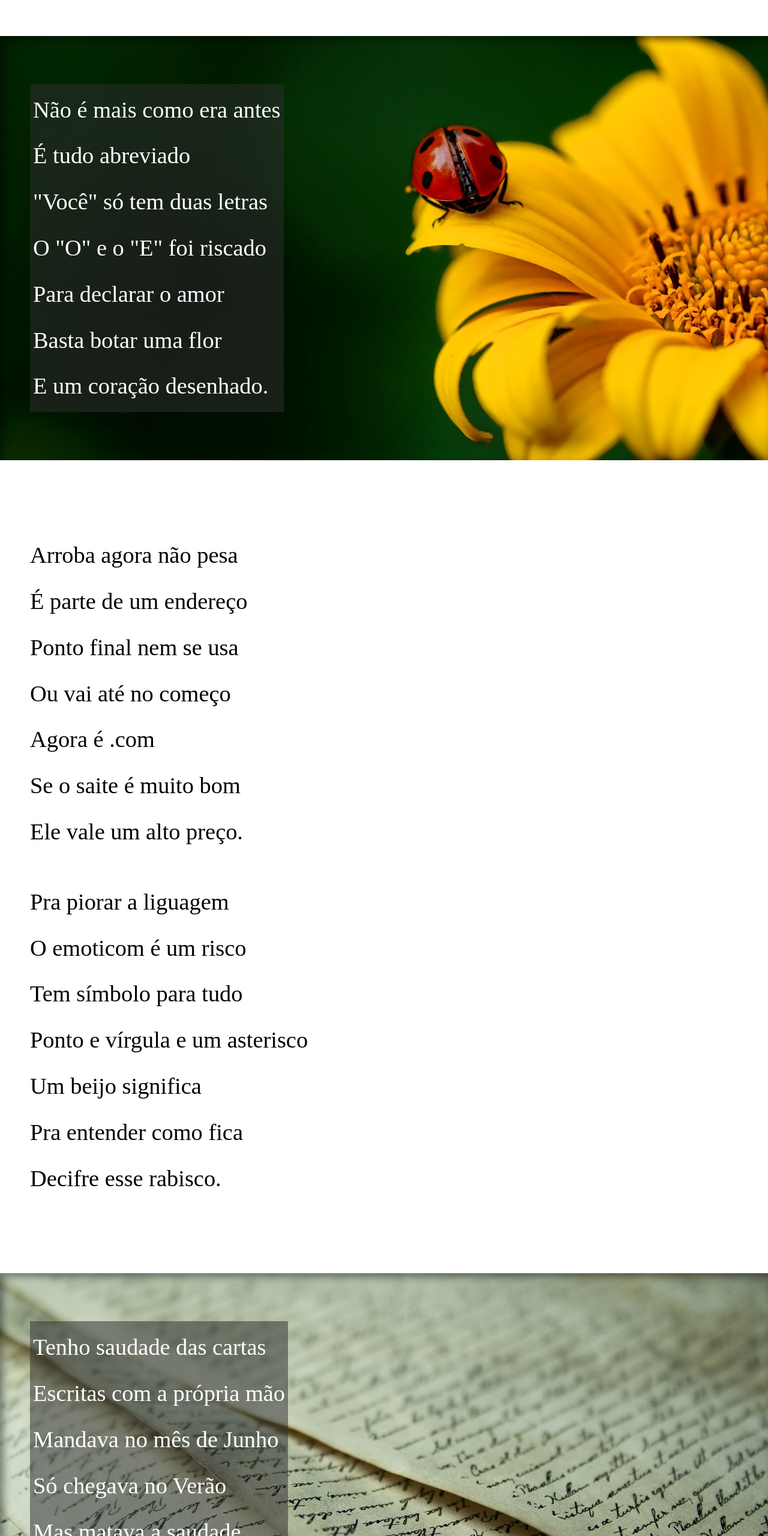
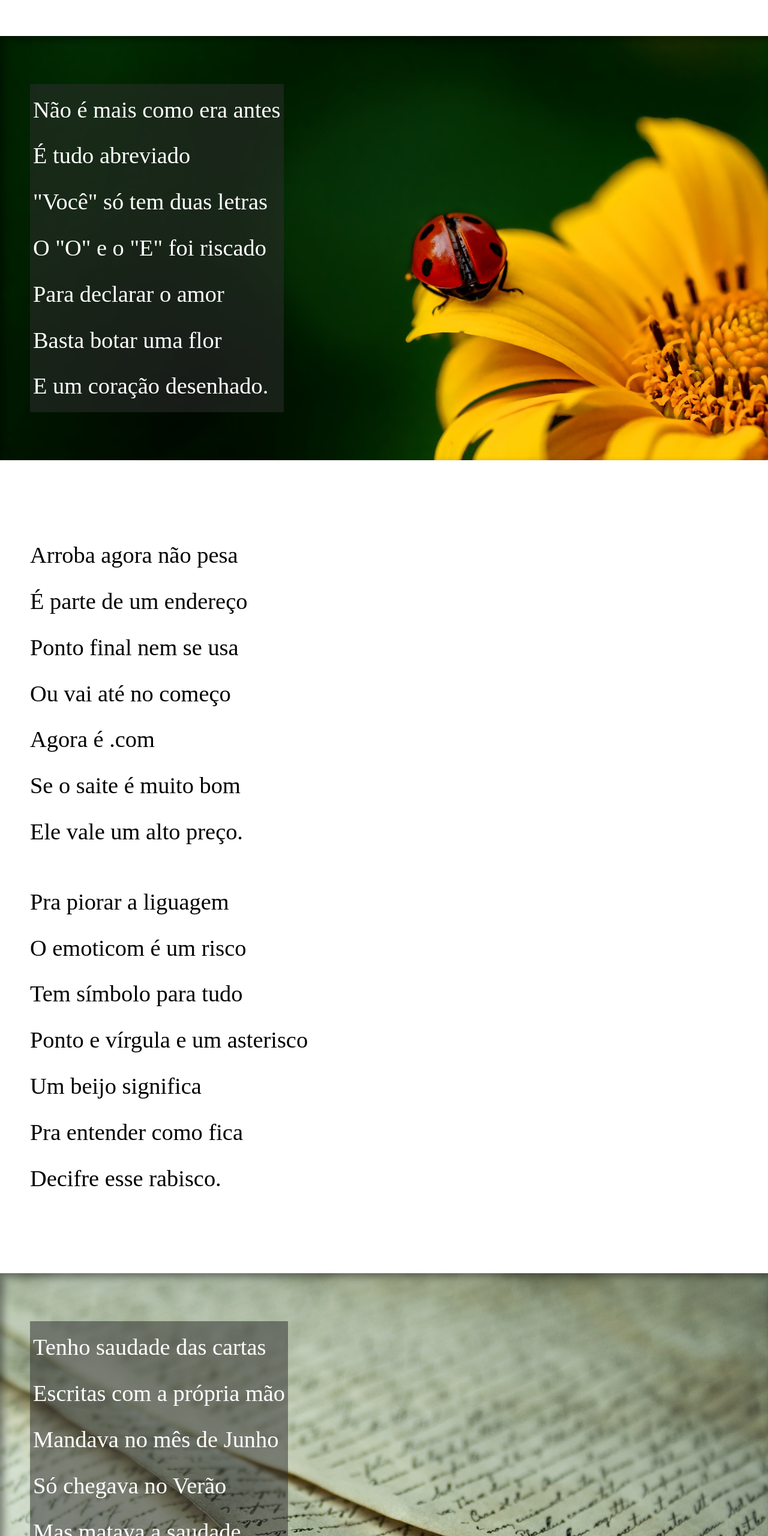
Before and after one commit to GustavoGu0202/Cordel-Moderno, a plain HTML site: page index.html in a window 1280 px wide. Shown: the part 882-3442 px from the top of the page at 60% size. Drawn offline with Linux system fonts and the light colour scheme.

Commit message:
atualizacão das imagens

```diff
--- a/index.css
+++ b/index.css
@@ -67,13 +67,13 @@ section{
 
 #imagem01{
     background-image: url('imagem/background001.jpg');
-    background-position: right bottom;
+
 
 }
 
 #imagem02{
     background-image: url('imagem/background002.jpg');
-    background-position: right bottom;
+
 }
 
 footer{
```
